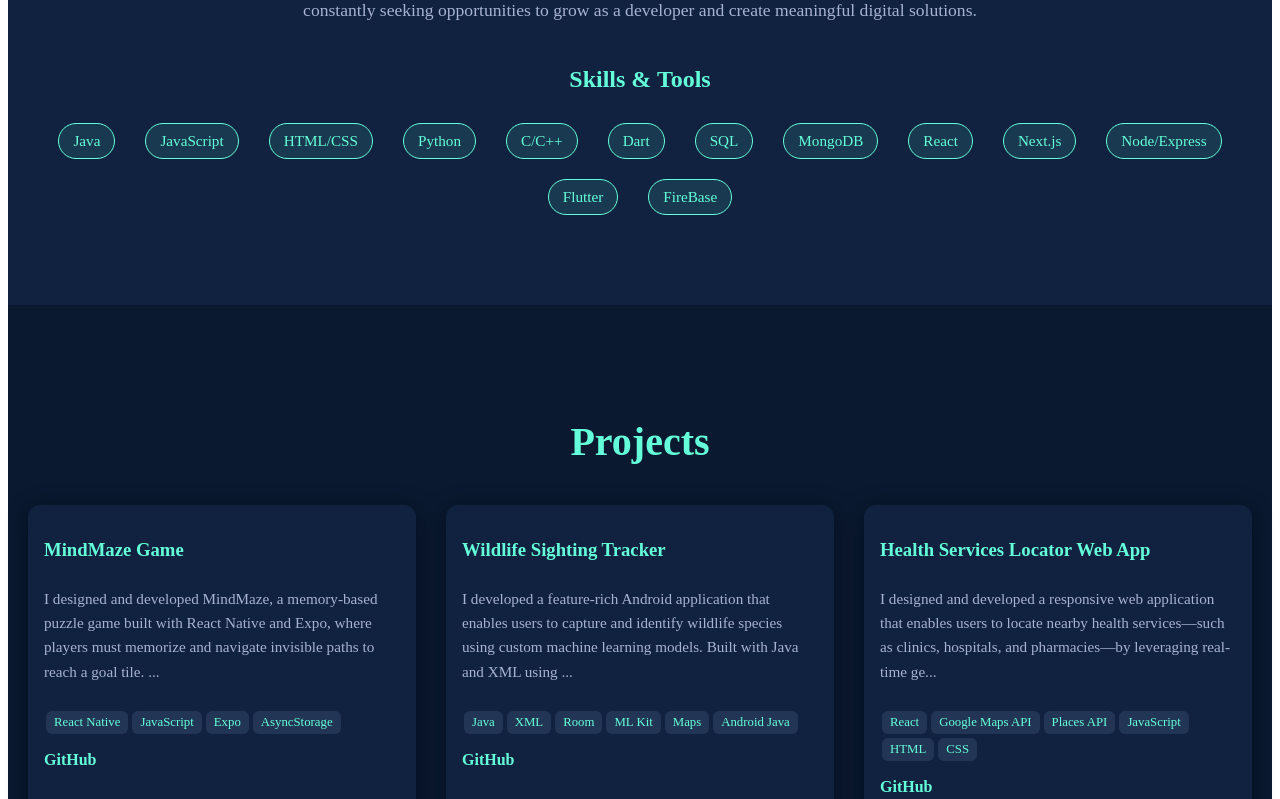
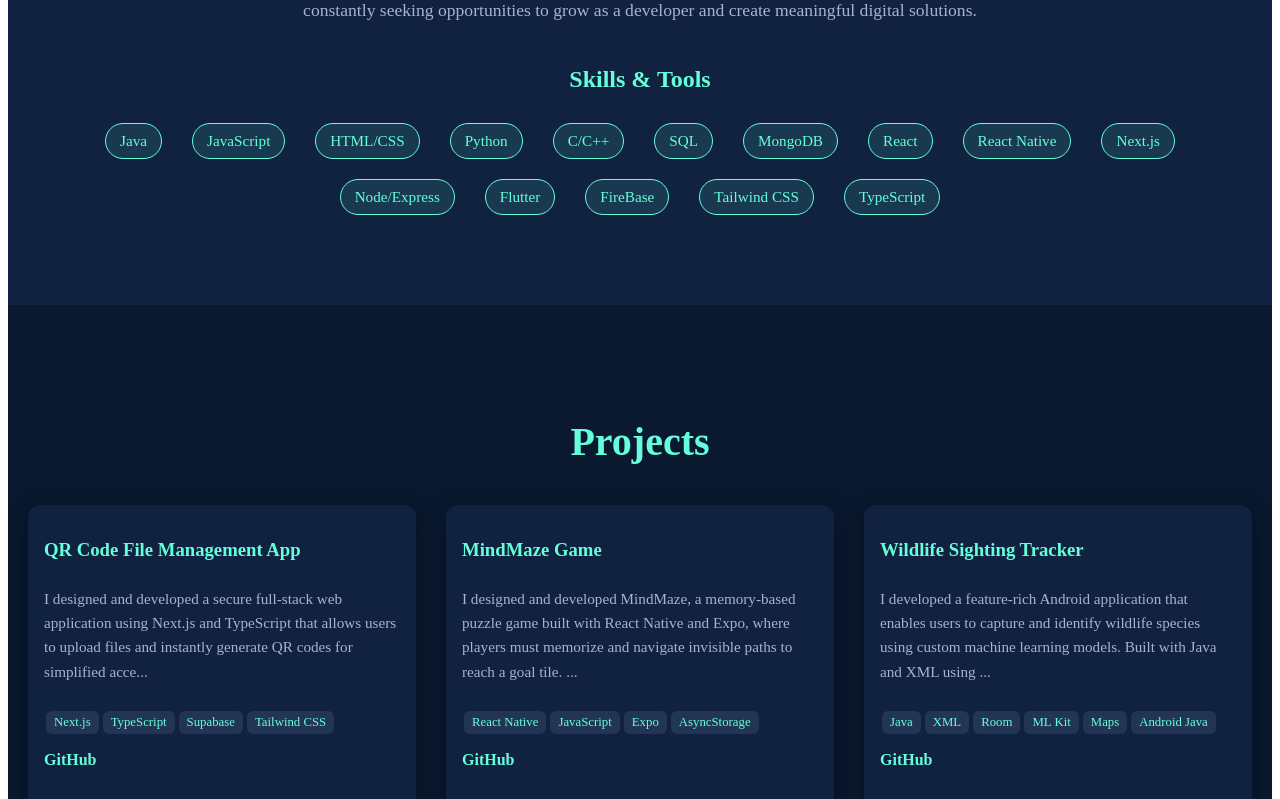
Before and after one commit to SunHorizon/SunHorizon.github.io, a React (Vite) app: page / in a window 1280 px wide. Shown: the part 1200-1999 px from the top of the page. Built offline with nearby package versions, Linux system fonts and the light colour scheme.

Commit message:
added project and skills

```diff
--- a/src/components/About.jsx
+++ b/src/components/About.jsx
@@ -25,14 +25,16 @@ const About = () => {
                     <li>HTML/CSS</li>
                     <li>Python</li>
                     <li>C/C++</li>
-                    <li>Dart</li>
                     <li>SQL</li>
                     <li>MongoDB</li>
                     <li>React</li>
+                    <li>React Native</li>
                     <li>Next.js</li>
                     <li>Node/Express</li>
                     <li>Flutter</li>
                     <li>FireBase</li>
+                    <li>Tailwind CSS</li>
+                    <li>TypeScript</li>
                 </ul>
             </div>
         </section>
--- a/src/components/Projects.jsx
+++ b/src/components/Projects.jsx
@@ -2,6 +2,18 @@ import React, { useState, useEffect } from "react";
 import './Projects.css';
 
 const projects = [
+  {
+    title: 'QR Code File Management App',
+    description:`
+    I designed and developed a secure full-stack web application using Next.js and TypeScript that allows users to upload files and instantly generate QR codes for simplified access and sharing, significantly improving download efficiency.
+    Supabase Auth and Storage were integrated to manage user sessions and securely host files, with automated QR code generation and access control. The application features a two-view dashboard: one for uploading files and another for managing past uploads with quick navigation.
+    I implemented robust file management tools, including searchable filenames, date range filters, and pagination using skip and take logic to ensure smooth handling of large datasets. QR code functionality includes dynamic previews, downloadable PNGs, printable versions, and modal overlays for focused viewing—powered by the html-to-image library.
+    The user interface was built with Tailwind CSS and includes responsive design elements such as drag-and-drop upload zones, status indicators, modals, and clearly labeled action buttons for printing and downloading, offering a clean and intuitive user experience.
+    `,
+    tech: ['Next.js', 'TypeScript', 'Supabase', 'Tailwind CSS'],
+    github: 'https://github.com/SunHorizon/qrvault',
+    demo: '#', // Add demo link if available
+  },
   {
     title: 'MindMaze Game',
     description:`
```
